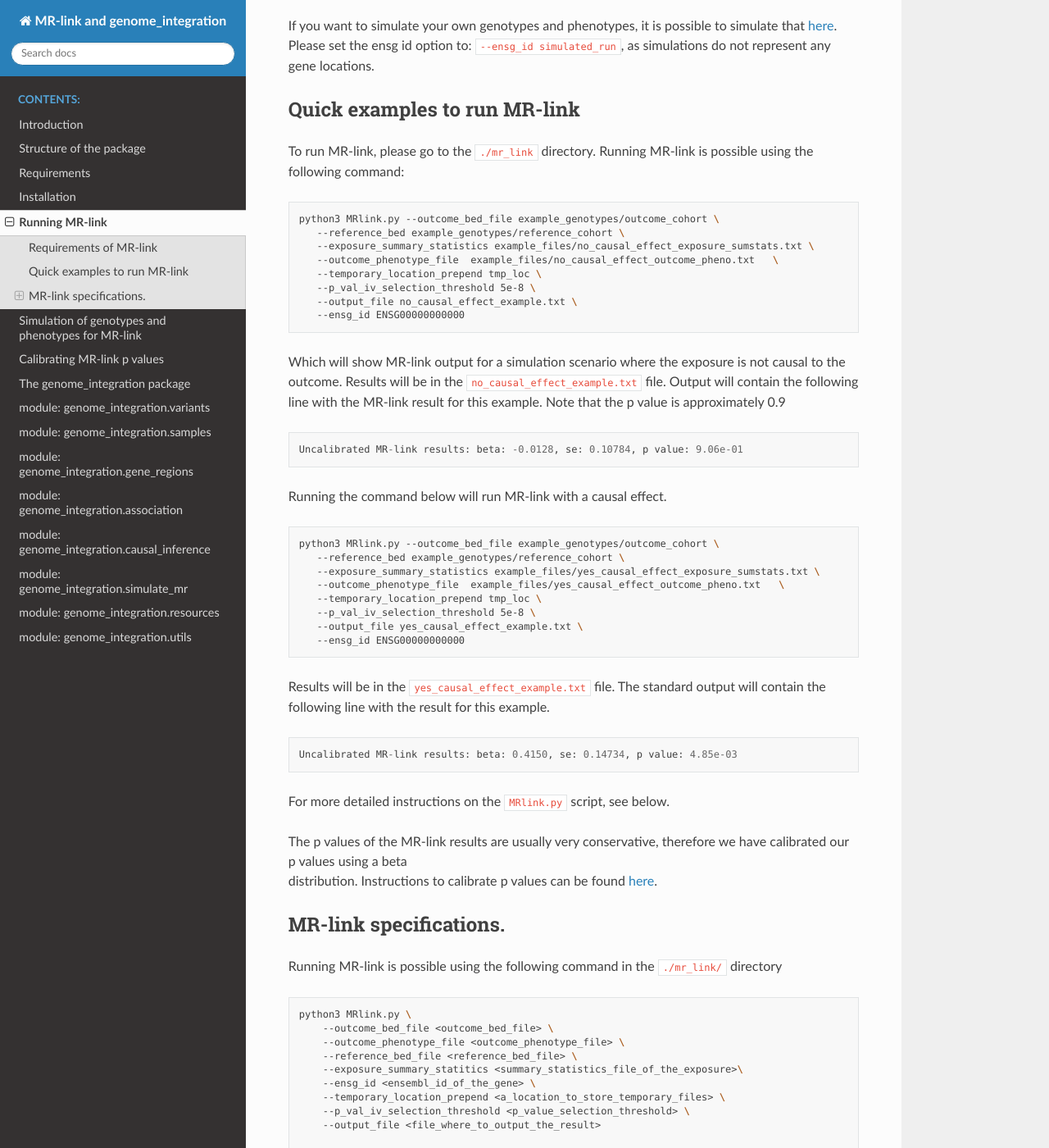
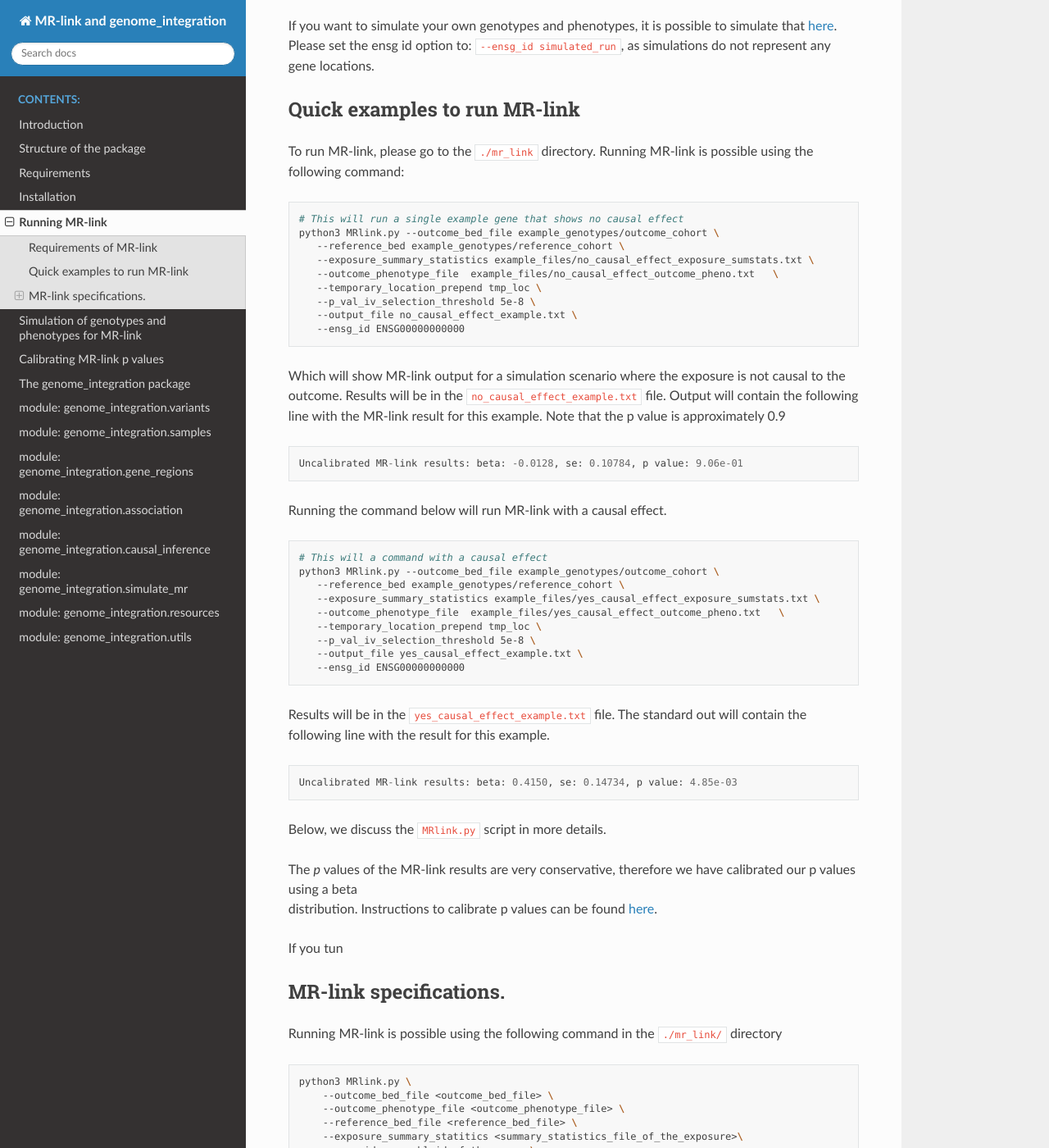
Before and after one commit to adriaan-vd-graaf/genome_integration, a Sphinx documentation site: the page built from docs/source/about_mr_link.md, in a window 1280 px wide and 1400 px high, scrolled down 461 px. Shown: the whole window at 82% size. Built offline with Sphinx 7.4.7 and the Read the Docs theme 2.0.0, drawn with Linux system fonts in a browser that asks for light colours; some of the changed text lies outside the part shown.

Commit message:
documentation changes

````diff
--- a/docs/source/about_mr_link.md
+++ b/docs/source/about_mr_link.md
@@ -23,6 +23,7 @@ do not represent any gene locations.
 To run MR-link, please go to the `./mr_link` directory.
 Running MR-link is possible using the following command:
 ```bash
+# This will run a single example gene that shows no causal effect
 python3 MRlink.py --outcome_bed_file example_genotypes/outcome_cohort \
    --reference_bed example_genotypes/reference_cohort \
    --exposure_summary_statistics example_files/no_causal_effect_exposure_sumstats.txt \
@@ -44,6 +45,7 @@ Uncalibrated MR-link results: beta: -0.0128, se: 0.10784, p value: 9.06e-01
 Running the command below will run MR-link with a causal effect.
 
 ```bash
+# This will a command with a causal effect
 python3 MRlink.py --outcome_bed_file example_genotypes/outcome_cohort \
    --reference_bed example_genotypes/reference_cohort \
    --exposure_summary_statistics example_files/yes_causal_effect_exposure_sumstats.txt \
@@ -54,15 +56,17 @@ python3 MRlink.py --outcome_bed_file example_genotypes/outcome_cohort \
    --ensg_id ENSG00000000000
 ```
 Results will be in the `yes_causal_effect_example.txt` file.
-The standard output will contain the  following line with the result for this example.
+The standard out will contain the  following line with the result for this example.
 ```
 Uncalibrated MR-link results: beta: 0.4150, se: 0.14734, p value: 4.85e-03
 ```
 
-For more detailed instructions on the `MRlink.py` script, see below.
+Below, we discuss the `MRlink.py` script in more details.
 
-The p values of the MR-link results are usually very conservative, therefore we have calibrated our p values using a beta
+The _p_ values of the MR-link results are very conservative, therefore we have calibrated our p values using a beta
 distribution. Instructions to calibrate p values can be found [here](calibrating_mr_link_p_values.md).
+
+If you tun
 
 
 ## MR-link specifications.
````
Also changed, not shown: other parts of docs/source/about_mr_link.md (+1 -1 lines), docs/source/Introduction.rst (+21 -7 lines).
